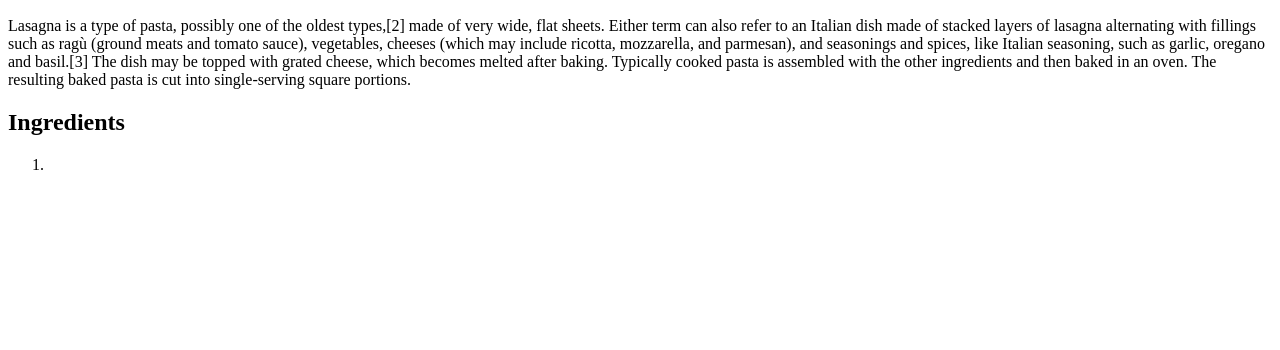
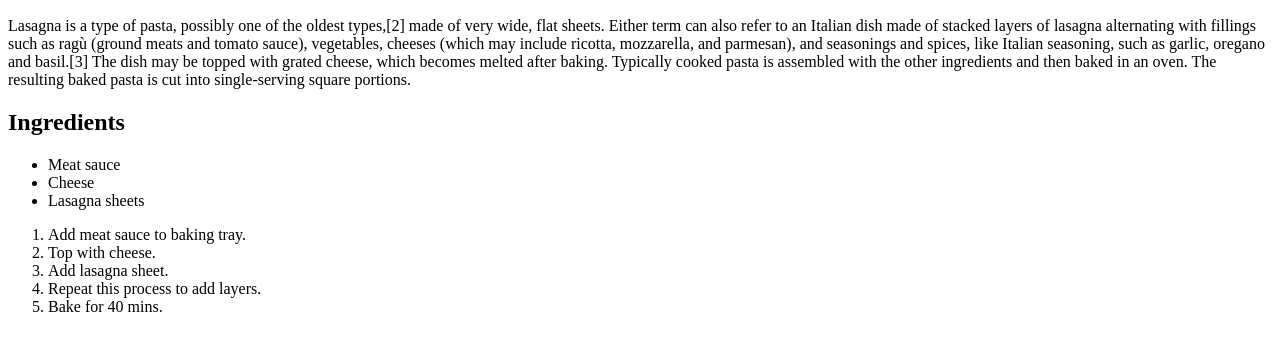
Before and after one commit to plutoniumcat/odin-recipes, a plain HTML site: page recipes/lasagna.html in a window 1280 px wide. Shown: the part 434-784 px from the top of the page. Drawn offline with Linux system fonts and the light colour scheme.

Commit message:
Add content to lasagna page

```diff
--- a/recipes/lasagna.html
+++ b/recipes/lasagna.html
@@ -10,8 +10,17 @@
         <h2>Description</h2>
         <p>Lasagna is a type of pasta, possibly one of the oldest types,[2] made of very wide, flat sheets. Either term can also refer to an Italian dish made of stacked layers of lasagna alternating with fillings such as ragù (ground meats and tomato sauce), vegetables, cheeses (which may include ricotta, mozzarella, and parmesan), and seasonings and spices, like Italian seasoning, such as garlic, oregano and basil.[3] The dish may be topped with grated cheese, which becomes melted after baking. Typically cooked pasta is assembled with the other ingredients and then baked in an oven. The resulting baked pasta is cut into single-serving square portions.</p>
         <h2>Ingredients</h2>
+        <ul>
+            <li>Meat sauce</li>
+            <li>Cheese</li>
+            <li>Lasagna sheets</li>
+        </ul>
         <ol>
-            <li></li>
+            <li>Add meat sauce to baking tray.</li>
+            <li>Top with cheese.</li>
+            <li>Add lasagna sheet.</li>
+            <li>Repeat this process to add layers.</li>
+            <li>Bake for 40 mins.</li>
         </ol>
     </body>
 </html>
```
